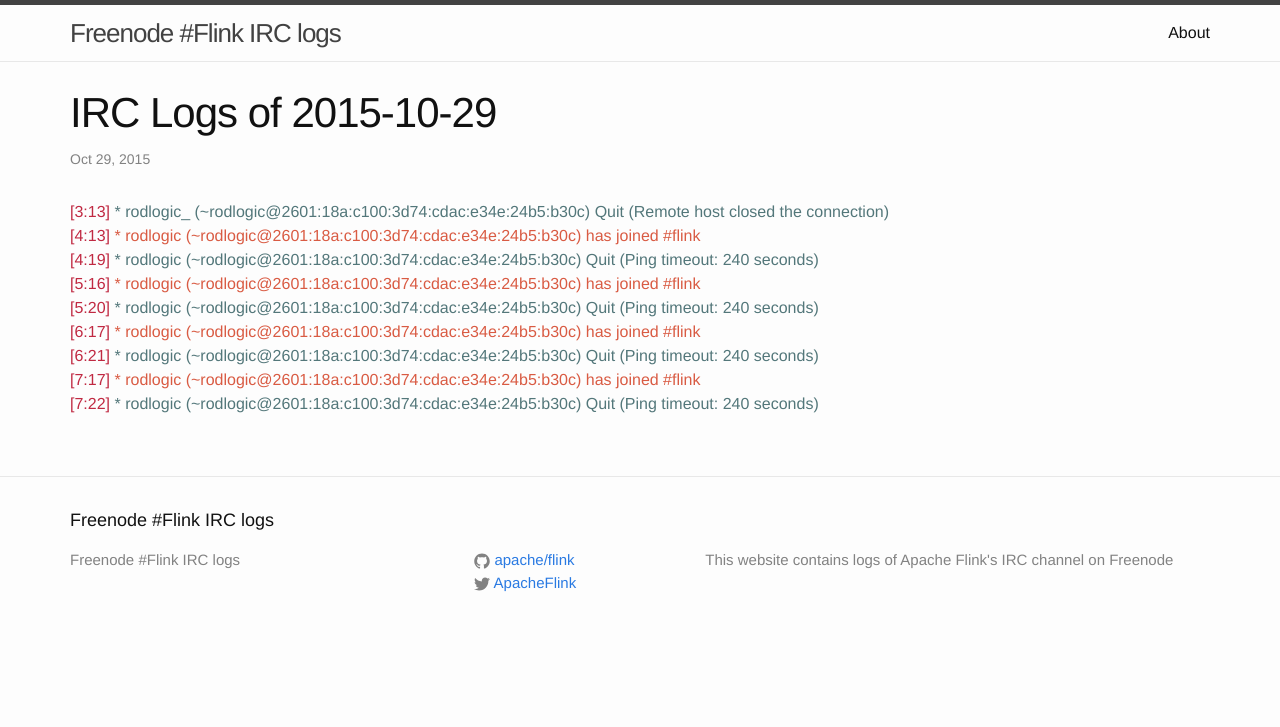
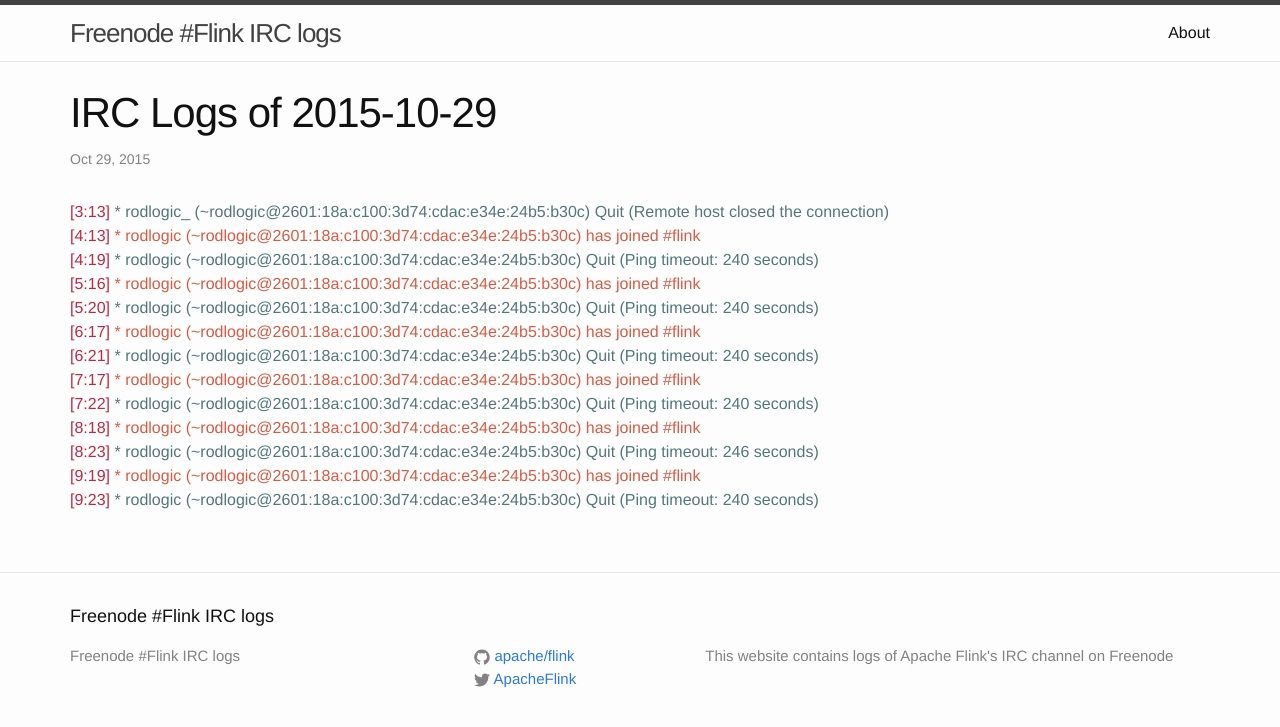
Before and after one commit to flink-irc-logs/flink-irc-logs.github.io, a Jekyll site: the page built from _posts/2015-10-29-logs.markdown, in a window 1280 px wide. Shown: the top 727 px of the page. Built offline with Jekyll 4.4.1, drawn with Linux system fonts in a browser that asks for light colours.

Commit message:
Update of the logs on Thu Oct 29 10:16:00 CET 2015

```diff
--- a/_posts/2015-10-29-logs.markdown
+++ b/_posts/2015-10-29-logs.markdown
@@ -13,3 +13,7 @@
 <span class="irc-date">[6:21]</span> <span class="irc-navy">* rodlogic (~rodlogic@2601:18a:c100:3d74:cdac:e34e:24b5:b30c) Quit (Ping timeout: 240 seconds)</span><br />
 <span class="irc-date">[7:17]</span> <span class="irc-green">* rodlogic (~rodlogic@2601:18a:c100:3d74:cdac:e34e:24b5:b30c) has joined #flink</span><br />
 <span class="irc-date">[7:22]</span> <span class="irc-navy">* rodlogic (~rodlogic@2601:18a:c100:3d74:cdac:e34e:24b5:b30c) Quit (Ping timeout: 240 seconds)</span><br />
+<span class="irc-date">[8:18]</span> <span class="irc-green">* rodlogic (~rodlogic@2601:18a:c100:3d74:cdac:e34e:24b5:b30c) has joined #flink</span><br />
+<span class="irc-date">[8:23]</span> <span class="irc-navy">* rodlogic (~rodlogic@2601:18a:c100:3d74:cdac:e34e:24b5:b30c) Quit (Ping timeout: 246 seconds)</span><br />
+<span class="irc-date">[9:19]</span> <span class="irc-green">* rodlogic (~rodlogic@2601:18a:c100:3d74:cdac:e34e:24b5:b30c) has joined #flink</span><br />
+<span class="irc-date">[9:23]</span> <span class="irc-navy">* rodlogic (~rodlogic@2601:18a:c100:3d74:cdac:e34e:24b5:b30c) Quit (Ping timeout: 240 seconds)</span><br />
```
